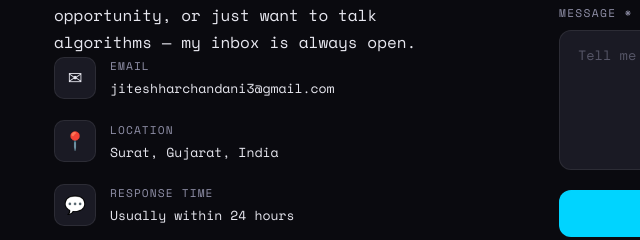
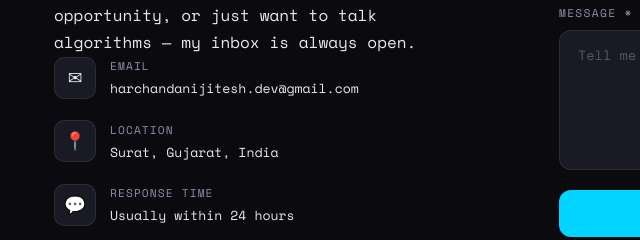
Before and after one commit to jiteshharchandani3-jpg/My-main-portfolio, a website: page index.html in a window 1280 px wide. Shown: the part 4982-5222 px from the top of the page, 36-676 px from the left. Drawn offline with nearby package versions, Linux system fonts and the light colour scheme.

Commit message:
Change email

```diff
--- a/index.html
+++ b/index.html
@@ -1976,7 +1976,7 @@
             <div class="contact-icon">✉</div>
             <div class="contact-detail-text">
               <span class="label">Email</span>
-              jiteshharchandani3@gmail.com
+              harchandanijitesh.dev@gmail.com
             </div>
           </div>
           <div class="contact-detail">
```
